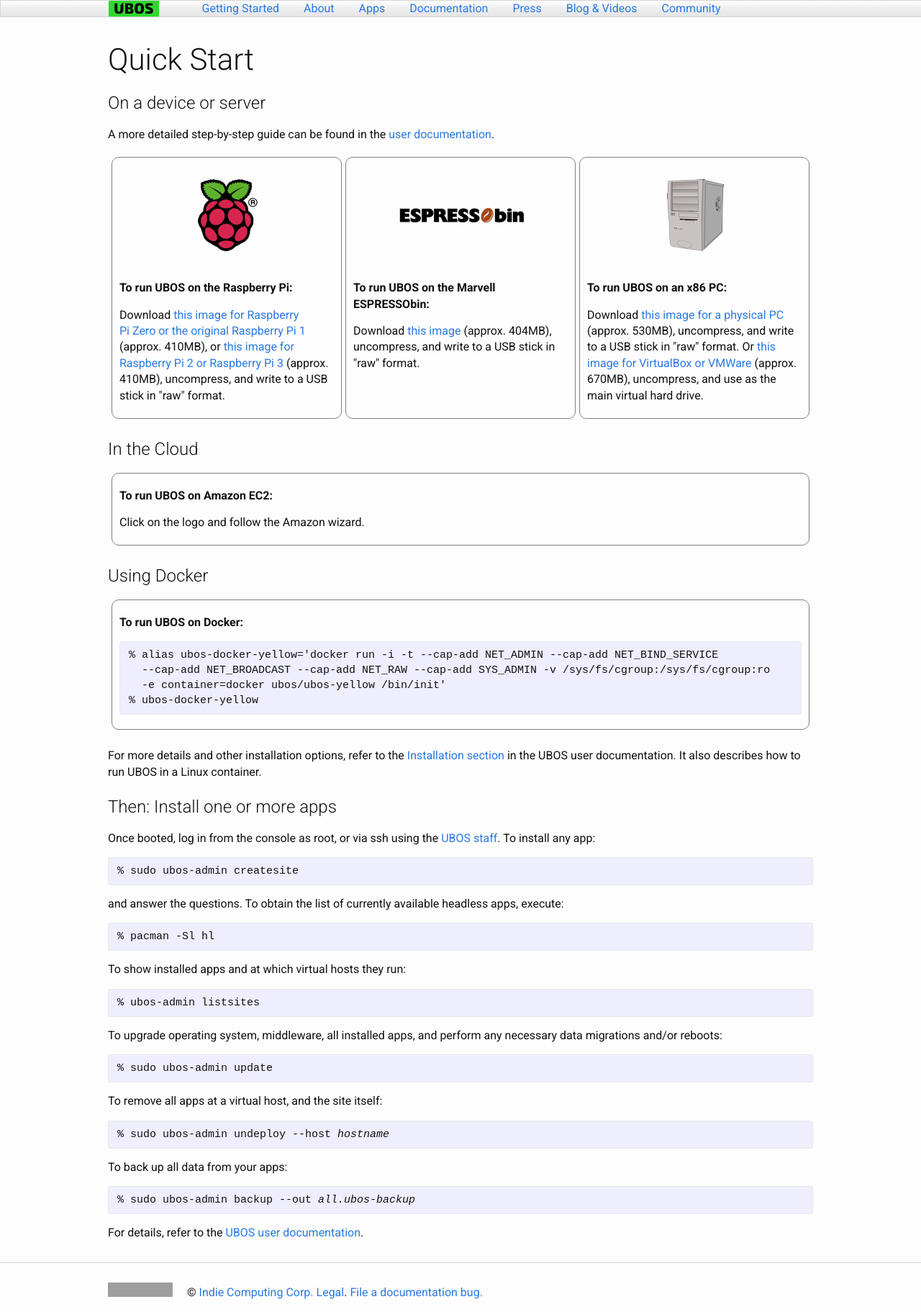
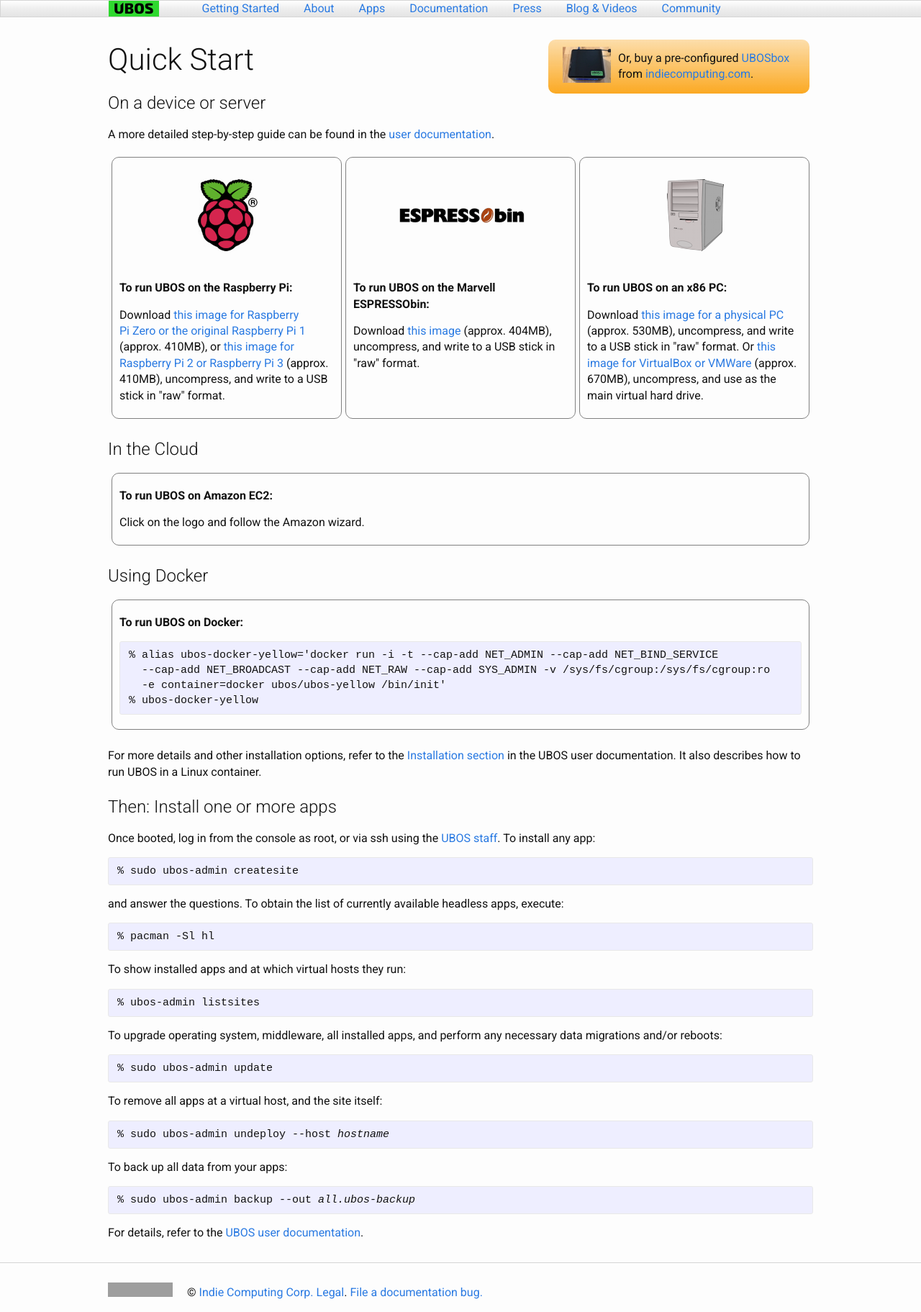
Before and after one commit to uboslinux/ubos-docs, a Jekyll site: the page built from jekyll/quickstart/index.html, in a window 1280 px wide. Shown: the whole page at 72% size. Built offline with Jekyll 4.4.1, drawn with Linux system fonts in a browser that asks for light colours; grey boxes are pictures that could not be loaded.

Commit message:
Add link to UBOSbox in /quickstart

```diff
--- a/jekyll/_sass/_layout.scss
+++ b/jekyll/_sass/_layout.scss
@@ -42,6 +42,7 @@ div.header {
 div.content {
     min-height: 500px;
     margin-top: 50px;
+    position: relative;
 }
 div.page {
     padding-top: 10px;
--- a/jekyll/quickstart/index.html
+++ b/jekyll/quickstart/index.html
@@ -32,7 +32,29 @@ table#platforms img {
 div#ubos-amazon-ec2-image-latest {
   margin: 0 auto;
 }
+div.buy {
+   position: absolute;
+   top: 5px;
+   right: 5px;
+   padding: 0 10px;
+   width: 35%;
+   border-radius: 10px;
+   background: #fba923;
+   background: linear-gradient(0, #fba923, #fba92360);
+}
+div.buy img {
+    float: left;
+    display: block;
+    margin: 10px;
+}
 </style>
+<div class="buy">
+ <a href="https://indiecomputing.com/products/"><img src="/images/ubosbox-nextcloud-on-nuc-model-a-on-67x50.jpg"></a>
+ <p>
+  Or, buy a pre-configured <a href="https://indiecomputing.com/products/">UBOSbox</a><br>
+  from <a href="https://indiecomputing.com/">indiecomputing.com</a>.
+ </p>
+</div>
 <h2>On a device or server</h2>
 <p>A more detailed step-by-step guide can be found
    in the <a href="/docs/users/">user documentation</a>.</p>
```
Also changed, not shown: jekyll/images/ubosbox-nextcloud-on-nuc-model-a-on-67x50.jpg (added).
